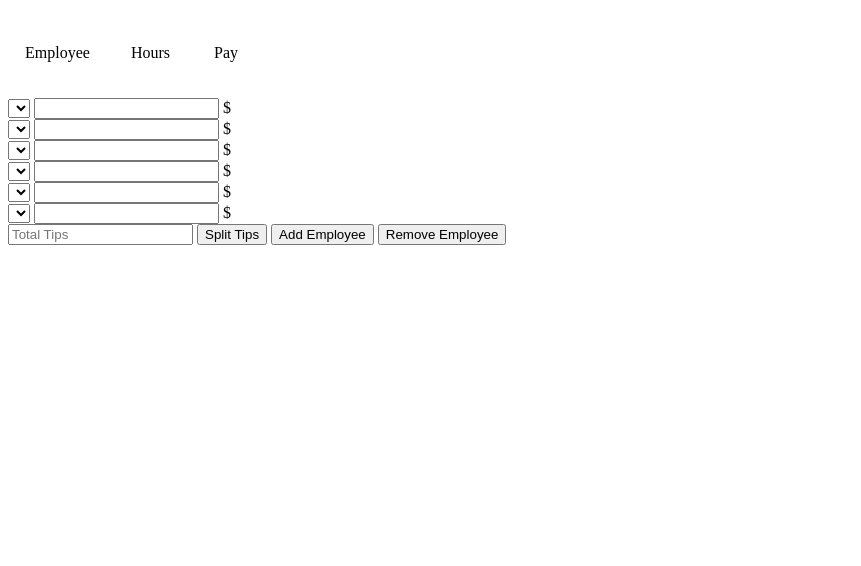
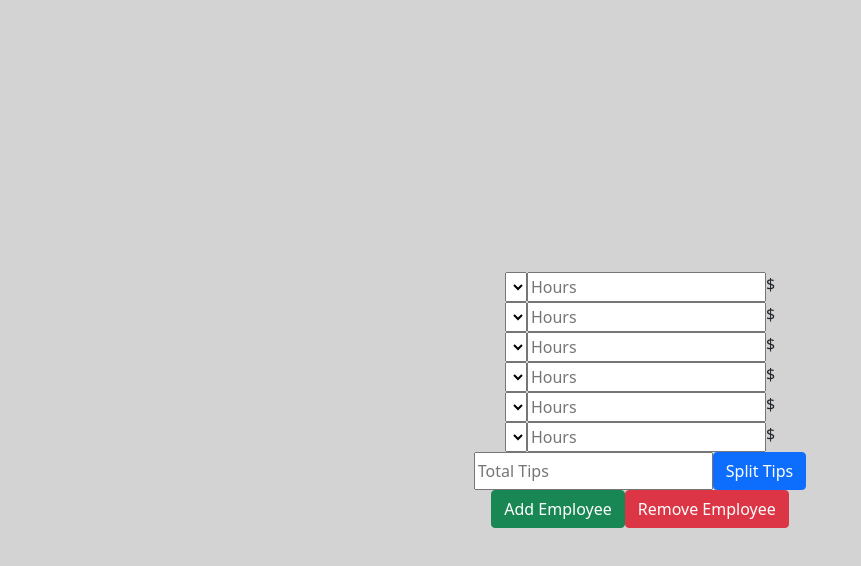
Before and after one commit to sebastianrich18/Tips-HTML, a plain HTML site: page index.html in a window 1280 px wide. Shown: the whole page, without its empty margins (0-861 px from the left). Drawn offline with nearby package versions, Linux system fonts and the light colour scheme.

Commit message:
added bootstrap

```diff
--- a/index.html
+++ b/index.html
@@ -3,62 +3,77 @@
 
 <head>
     <title>Tip Splitter</title>
+    <link href="https://cdn.jsdelivr.net/npm/bootstrap@5.0.0-beta3/dist/css/bootstrap.min.css" rel="stylesheet"
+        integrity="sha384-eOJMYsd53ii+scO/bJGFsiCZc+5NDVN2yr8+0RDqr0Ql0h+rP48ckxlpbzKgwra6" crossorigin="anonymous">
 </head>
 
 <body>
-    <div class='header'>
-        <div class="employee" style='display: inline-block; padding: 17px'>
-            <p>Employee</p>
-        </div>
-        <div class="hours" style='display: inline-block; padding: 20px'>
-            <p>Hours</p>
-        </div>
-        <div class="pay" style='display: inline-block; padding: 20px'>
-            <p>Pay</p>
+    <style>
+        body {
+            background-color: lightgrey;
+        }
+
+        .verticly-center {
+            min-height: 100%;
+            min-height: 100vh;
+            display: flex;
+            align-items: center;
+        }
+    </style>
+
+    <div class="verticly-center">
+        <div class='container'>
+            <div class='d-flex justify-content-center'>
+                <select id="select1">
+                </select>
+                <input type="text" id="hours1" placeholder="Hours">
+                <span id='earned1'>$</span>
+            </div>
+            <div class='d-flex justify-content-center'>
+                <select id="select2">
+                </select>
+                <input type="text" id="hours2" placeholder="Hours">
+                <span id='earned2'>$</span>
+            </div>
+            <div class='d-flex justify-content-center'>
+                <select id="select3">
+                </select>
+                <input type="text" id="hours3" placeholder="Hours">
+                <span id='earned3'>$</span>
+            </div>
+            <div class='d-flex justify-content-center'>
+                <select id="select4">
+                </select>
+                <input type="text" id="hours4" placeholder="Hours">
+                <span id='earned4'>$</span>
+            </div>
+            <div class='d-flex justify-content-center'>
+                <select id="select5">
+                </select>
+                <input type="text" id="hours5" placeholder="Hours">
+                <span id='earned5'>$</span>
+            </div>
+            <div class='d-flex justify-content-center'>
+                <select id="select6">
+                </select>
+                <input type="text" id="hours6" placeholder="Hours">
+                <span id='earned6'>$</span>
+            </div>
+            <div class="d-flex justify-content-center">
+                <input type="text" placeholder="Total Tips" id='totalTips'>
+                <button class="btn btn-primary" onclick="calculateTips()">Split Tips</button>
+            </div>
+            <div class="d-flex justify-content-center">
+                <button class="btn btn-success" onclick="addEmployee()">Add Employee</button>
+                <button class="btn btn-danger" onclick="removeEmployee()">Remove Employee</button>
+            </div>
         </div>
     </div>
-    <div class='row'>
-        <select id="select1">
-        </select>
-        <input type="text" id="hours1">
-        <div class='earned' style="display: inline-block">$</div>
-    </div>
-    <div class='row'>
-        <select id="select2">
-        </select>
-        <input type="text" id="hours2">
-        <div class='earned' style="display: inline-block">$</div>
-    </div>
-    <div class='row'>
-        <select id="select3">
-        </select>
-        <input type="text" id="hours3">
-        <div class='earned' style="display: inline-block">$</div>
-    </div>
-    <div class='row'>
-        <select id="select4">
-        </select>
-        <input type="text" id="hours4">
-        <div class='earned' style="display: inline-block">$</div>
-    </div>
-    <div class='row'>
-        <select id="select5">
-        </select>
-        <input type="text" id="hours5">
-        <div class='earned' style="display: inline-block">$</div>
-    </div>
-    <div class='row'>
-        <select id="select6">
-        </select>
-        <input type="text" id="hours6">
-        <div class='earned' style="display: inline-block">$</div>
-    </div>
-    <input type="text" placeholder="Total Tips" id='totalTips'>
-    <button onclick="calculateTips()">Split Tips</button>
-    <button onclick="addEmployee()">Add Employee</button>
-    <button onclick="removeEmployee()">Remove Employee</button>
 
+    <script src="https://cdn.jsdelivr.net/npm/bootstrap@5.0.0-beta3/dist/js/bootstrap.bundle.min.js"
+        integrity="sha384-JEW9xMcG8R+pH31jmWH6WWP0WintQrMb4s7ZOdauHnUtxwoG2vI5DkLtS3qm9Ekf"
+        crossorigin="anonymous"></script>
+    <script src='scripts.js'></script>
 </body>
-<script src='scripts.js'></script>
 
 </html>
--- a/scripts.js
+++ b/scripts.js
@@ -16,7 +16,7 @@ function initSelects() {
 
 function getHours() {
     let acc = [];
-    for (let i = 0; i < numRows; i++) {
+    for (let i = 0; i < 6; i++) {
         let val = document.getElementById("hours" + (1 + i)).value;
         (val != '') ? acc.push(parseInt(val)) : acc.push(0);
     }
@@ -35,9 +35,9 @@ function calculateTips() {
     for (let i in hours) {
         pay.push((payPerHour * hours[i]).toFixed(2));
     }
-    let divs = document.getElementsByClassName("earned");
-    for (let i in divs) {
-        divs[i].innerText = "$" + pay[i]
+    for (let i=0; i<6; i++) {
+        let div = document.getElementById("earned" + (1 + i));
+        div.innerText = "$" + pay[i]
     }
 }
 
```
